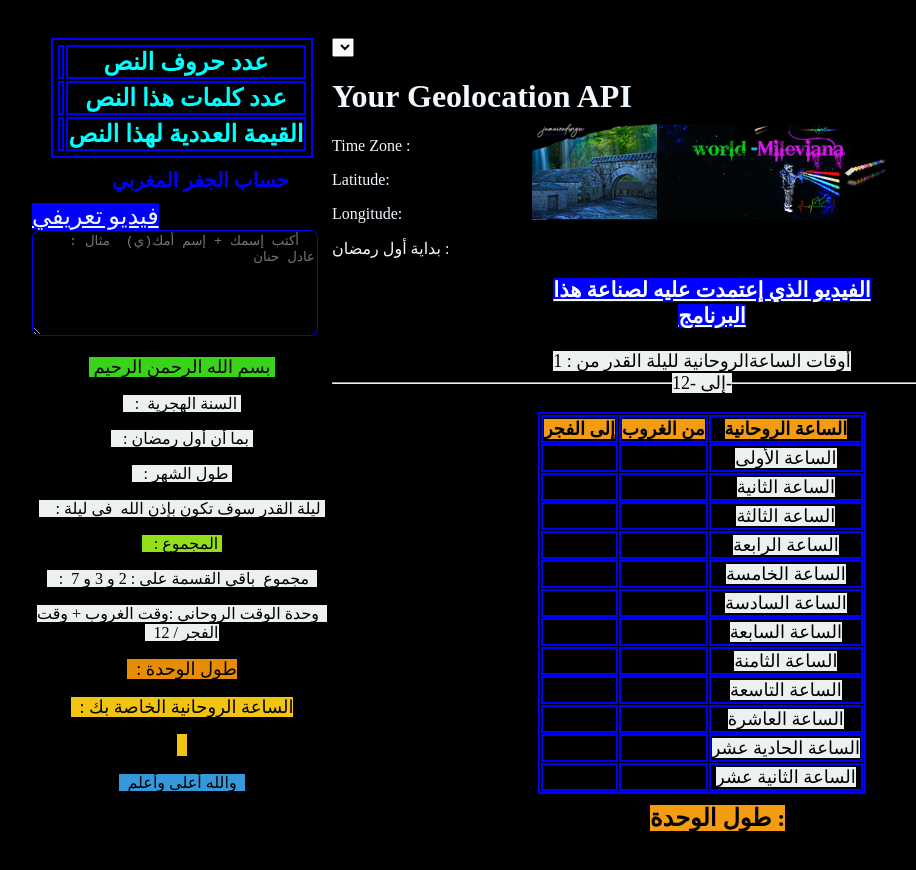
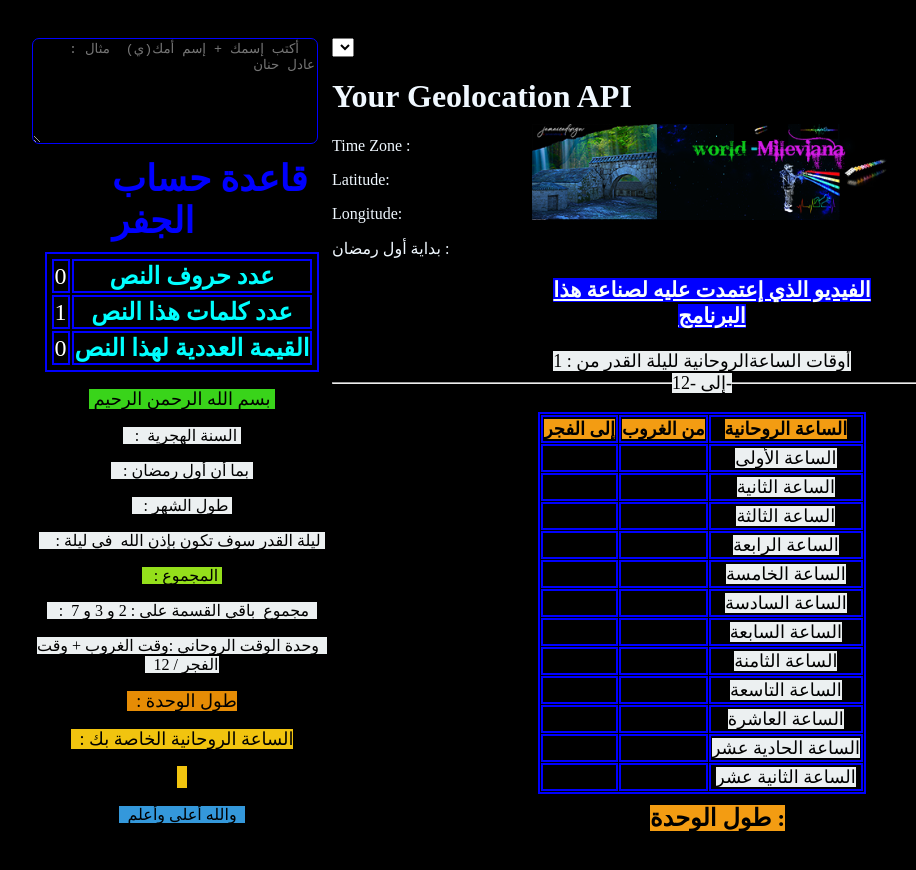
Before and after one commit to tasnimsaid/selsabil_elkadar, a plain HTML site: page index.html in a window 1280 px wide. Shown: the top 870 px of the page, without its empty margins (58-974 px from the left). Drawn offline with Linux system fonts and the light colour scheme.

Commit message:
Add files via upload

```diff
--- a/app.js
+++ b/app.js
@@ -14,10 +14,10 @@ var latitude, longitude;
 
 function countWord() {
 
-  var text = document.getElementById("text").value;
+  let text = document.getElementById("text").value;
   text =text.trim();
 
-   var words = text.split(" ").length ;
+   let words = text.split(" ").length ;
 
 
 
@@ -30,37 +30,37 @@ function countWord() {
 
 
 
-  var Counter1 = 0 ;
-  var Counter2 = 0 ;
-  var Counter3 = 0 ;
-  var Counter4 = 0 ;
+  let Counter1 = 0 ;
+  let Counter2 = 0 ;
+  let Counter3 = 0 ;
+  let Counter4 = 0 ;
 
-   var Counter5 = 0 ;
-   var Counter6 = 0 ;
-  var Counter7 = 0 ;
-  var Counter8 = 0 ;
-  var Counter9 = 0 ;
-  var Counter10 = 0 ;
+   let Counter5 = 0 ;
+   let Counter6 = 0 ;
+  let Counter7 = 0 ;
+  let Counter8 = 0 ;
+  let Counter9 = 0 ;
+  let Counter10 = 0 ;
 
-  var Counter11 = 0 ;
-  var Counter12 = 0 ;
-  var Counter13 = 0 ;
-  var Counter14 = 0 ;
-  var Counter15 = 0 ;
-  var Counter16 = 0 ;
-  var Counter17 = 0 ;
-  var Counter18 = 0 ;
-  var Counter19 = 0 ;
-  var Counter20 = 0 ;
-  var Counter21 = 0 ;
-  var Counter22 = 0 ;
-  var Counter23 = 0 ;
-  var Counter24 = 0 ;
-  var Counter25 = 0 ;
-  var Counter26 = 0 ;
-  var Counter27 = 0 ;
-  var Counter28 = 0 ;
-  // var Counter29 = 0 ;
+  let Counter11 = 0 ;
+  let Counter12 = 0 ;
+  let Counter13 = 0 ;
+  let Counter14 = 0 ;
+  let Counter15 = 0 ;
+  let Counter16 = 0 ;
+  let Counter17 = 0 ;
+  let Counter18 = 0 ;
+  let Counter19 = 0 ;
+  let Counter20 = 0 ;
+  let Counter21 = 0 ;
+  let Counter22 = 0 ;
+  let Counter23 = 0 ;
+  let Counter24 = 0 ;
+  let Counter25 = 0 ;
+  let Counter26 = 0 ;
+  let Counter27 = 0 ;
+  let Counter28 = 0 ;
+  // let Counter29 = 0 ;
 
 
 
@@ -74,35 +74,35 @@ function countWord() {
 
 
 
-  var alif = ['ا','أ','إ','آ'];
+  let alif = ['ا','أ','إ','آ'];
 
-  var laa = ['ل'];
-  var haa = ['ح'];
-  var mim = ['م'];
-  var dal = ['د'];
-  var haae = ['ه' ,'ة'];
-  var raa = ['ر'];
-  var baa = ['ب'];
-  var ine = ['ع'];
-  var yaa = ['ي','ى','ئ'];
-   var noon = ['ن'];
-  var kaf = ['ك'];
-  var ouaou = ['و','ؤ'];
-  var sin = ['س'];
-  var taa = ['ت'];
-  var saad = ['ص'];
-  var ttae = ['ط'];
-  var ppaf = ['ق'];
-  var ddal = ['ذ'];
-  var gaa = ['غ'];
-  var daa = ['ض'];
-  var faa = ['ف'];
-  var zay = ['ز'];
-  var kha = ['خ'];
-  var chine = ['ش'];
-  var ddda = ['ظ'];
-  var jim = ['ج'];
-  var ttta = ['ث'];
+  let laa = ['ل'];
+  let haa = ['ح'];
+  let mim = ['م'];
+  let dal = ['د'];
+  let haae = ['ه' ,'ة'];
+  let raa = ['ر'];
+  let baa = ['ب'];
+  let ine = ['ع'];
+  let yaa = ['ي','ى','ئ'];
+   let noon = ['ن'];
+  let kaf = ['ك'];
+  let ouaou = ['و','ؤ'];
+  let sin = ['س'];
+  let taa = ['ت'];
+  let saad = ['ص'];
+  let ttae = ['ط'];
+  let ppaf = ['ق'];
+  let ddal = ['ذ'];
+  let gaa = ['غ'];
+  let daa = ['ض'];
+  let faa = ['ف'];
+  let zay = ['ز'];
+  let kha = ['خ'];
+  let chine = ['ش'];
+  let ddda = ['ظ'];
+  let jim = ['ج'];
+  let ttta = ['ث'];
 
 
   //
@@ -377,7 +377,7 @@ function countWord() {
 }
 
 
-
+countWord()
 
 
 
@@ -1119,9 +1119,9 @@ return `${formattedHours}:${formattedMinutes}:${formattedSeconds}`;
 
 
 
-}) //  .catch((error) => {
-   //     console.error("Error:", error);
-   //   });
+     }).catch((error) => {
+       console.error("Error:", error);
+     });
 
 
     }
@@ -1143,9 +1143,8 @@ return `${formattedHours}:${formattedMinutes}:${formattedSeconds}`;
      // Call getPrayerTimes function to get prayer times for the user's location
 
      getPrayerTimes1(latitude, longitude);
+   },
+   (error) => {
+     console.error(error);
    }
-   // ,
-   // (error) => {
-   //   console.error(error);
-   // }
  );
--- a/index.html
+++ b/index.html
@@ -20,6 +20,15 @@
     </header>
 
     <aside>
+        <form>
+
+            <textarea dir="rtl" placeholder ="  أكتب إسمك + إسم أمك(ي)  مثال : عادل حنان " class ="textarea1" id="text" onkeypress="countWord() ,countWords()"  ></textarea>
+
+        </form>
+<div class = "h_class">
+
+    <h1 class="eljafr"> قاعدة  حساب  الجفر  </h1>
+</div>
 
 
         <table class ="best">
@@ -52,22 +61,6 @@
             </tr>
 
         </table>
-
-      <div class = "h_class">
-
-    <h2 class="eljafr crestal" > حساب  الجفر المغربي  </h2>
-</div>
-
-
-<a class="videos"  href="">فيديو تعريفي</a>
-<!-- <input type="number" id="fresas"> -->
-        <form>
-
-            <textarea dir="rtl" placeholder ="  أكتب إسمك + إسم أمك(ي)  مثال : عادل حنان " class ="textarea1" id="text" onkeypress="countWord() ,countWords()"  style="height: 100px; width: 280px;"></textarea>
-
-        </form>
-
-
 
         <!-- nice -->
 
@@ -136,7 +129,6 @@
     <!-- <p>Date (Hijri): <span id="hijriDate"></span></p>
     <p>gregorianDate: <span id="gregorianDate"></span></p> -->
     <p>  بداية أول رمضان : <span id="firstholidays"></span></p>
-    <!-- <p>  الموافق   للتاريخ الميلادي : <span id="ask"></span></p> -->
 
   </div>
   <div >
@@ -298,10 +290,10 @@ var latitude, longitude;
 
 function countWord() {
 
-  var text = document.getElementById("text").value;
+  let text = document.getElementById("text").value;
   text =text.trim();
 
-   var words = text.split(" ").length ;
+   let words = text.split(" ").length ;
 
 
 
@@ -314,37 +306,37 @@ function countWord() {
 
 
 
-  var Counter1 = 0 ;
-  var Counter2 = 0 ;
-  var Counter3 = 0 ;
-  var Counter4 = 0 ;
+  let Counter1 = 0 ;
+  let Counter2 = 0 ;
+  let Counter3 = 0 ;
+  let Counter4 = 0 ;
 
-   var Counter5 = 0 ;
-   var Counter6 = 0 ;
-  var Counter7 = 0 ;
-  var Counter8 = 0 ;
-  var Counter9 = 0 ;
-  var Counter10 = 0 ;
+   let Counter5 = 0 ;
+   let Counter6 = 0 ;
+  let Counter7 = 0 ;
+  let Counter8 = 0 ;
+  let Counter9 = 0 ;
+  let Counter10 = 0 ;
 
-  var Counter11 = 0 ;
-  var Counter12 = 0 ;
-  var Counter13 = 0 ;
-  var Counter14 = 0 ;
-  var Counter15 = 0 ;
-  var Counter16 = 0 ;
-  var Counter17 = 0 ;
-  var Counter18 = 0 ;
-  var Counter19 = 0 ;
-  var Counter20 = 0 ;
-  var Counter21 = 0 ;
-  var Counter22 = 0 ;
-  var Counter23 = 0 ;
-  var Counter24 = 0 ;
-  var Counter25 = 0 ;
-  var Counter26 = 0 ;
-  var Counter27 = 0 ;
-  var Counter28 = 0 ;
-  // var Counter29 = 0 ;
+  let Counter11 = 0 ;
+  let Counter12 = 0 ;
+  let Counter13 = 0 ;
+  let Counter14 = 0 ;
+  let Counter15 = 0 ;
+  let Counter16 = 0 ;
+  let Counter17 = 0 ;
+  let Counter18 = 0 ;
+  let Counter19 = 0 ;
+  let Counter20 = 0 ;
+  let Counter21 = 0 ;
+  let Counter22 = 0 ;
+  let Counter23 = 0 ;
+  let Counter24 = 0 ;
+  let Counter25 = 0 ;
+  let Counter26 = 0 ;
+  let Counter27 = 0 ;
+  let Counter28 = 0 ;
+  // let Counter29 = 0 ;
 
 
 
@@ -358,35 +350,35 @@ function countWord() {
 
 
 
-  var alif = ['ا','أ','إ','آ'];
+  let alif = ['ا','أ','إ','آ'];
 
-  var laa = ['ل'];
-  var haa = ['ح'];
-  var mim = ['م'];
-  var dal = ['د'];
-  var haae = ['ه' ,'ة'];
-  var raa = ['ر'];
-  var baa = ['ب'];
-  var ine = ['ع'];
-  var yaa = ['ي','ى','ئ'];
-   var noon = ['ن'];
-  var kaf = ['ك'];
-  var ouaou = ['و','ؤ'];
-  var sin = ['س'];
-  var taa = ['ت'];
-  var saad = ['ص'];
-  var ttae = ['ط'];
-  var ppaf = ['ق'];
-  var ddal = ['ذ'];
-  var gaa = ['غ'];
-  var daa = ['ض'];
-  var faa = ['ف'];
-  var zay = ['ز'];
-  var kha = ['خ'];
-  var chine = ['ش'];
-  var ddda = ['ظ'];
-  var jim = ['ج'];
-  var ttta = ['ث'];
+  let laa = ['ل'];
+  let haa = ['ح'];
+  let mim = ['م'];
+  let dal = ['د'];
+  let haae = ['ه' ,'ة'];
+  let raa = ['ر'];
+  let baa = ['ب'];
+  let ine = ['ع'];
+  let yaa = ['ي','ى','ئ'];
+   let noon = ['ن'];
+  let kaf = ['ك'];
+  let ouaou = ['و','ؤ'];
+  let sin = ['س'];
+  let taa = ['ت'];
+  let saad = ['ص'];
+  let ttae = ['ط'];
+  let ppaf = ['ق'];
+  let ddal = ['ذ'];
+  let gaa = ['غ'];
+  let daa = ['ض'];
+  let faa = ['ف'];
+  let zay = ['ز'];
+  let kha = ['خ'];
+  let chine = ['ش'];
+  let ddda = ['ظ'];
+  let jim = ['ج'];
+  let ttta = ['ث'];
 
 
   //
@@ -735,14 +727,14 @@ function countWord() {
 
 
 
-//  const hijras = document.getElementById("fresas").innerHTML ;
+
 
  //api calendar
 
 
  function getPrayerTimes1(meth) {
    // ADHAN PRAYER TIMES API endpoint
-   const url = `http://api.aladhan.com/v1/hijriCalendar/1946/9?latitude=${latitude}&longitude=${longitude}&method=${meth}`;
+   const url = `http://api.aladhan.com/v1/hijriCalendar/1945/9?latitude=${latitude}&longitude=${longitude}&method=${meth}`;
 
    fetch(url)
      .then((response) => response.json())
@@ -754,16 +746,10 @@ function countWord() {
       //   hijryear9 = data.data[0].date.hijri.year;
 
        const hijriday7 = data.data[0].date.hijri.weekday.ar;
-
        const hijryear7 = parseInt(data.data[0].date.hijri.year);
        const lenghts = data.data.length;
 
 
-       hijriCalendar.gregorian.date
-
-    const gregorianDate= data.data[0].date.gregorian;
-     console.log("gregorianDate");
-      document.getElementById("ask").innerHTML=gregorianDate;
 
    var myselected = document.querySelector("#mys1");
 
@@ -1241,8 +1227,7 @@ document.getElementById("timezone").innerHTML=timezone1;
 
 
 
-
-       document.getElementById("year_mano").innerHTML = hijryear1 - 500;
+       document.getElementById("year_mano").innerHTML = hijryear1;
        document.getElementById("first_mano").innerHTML = hijriday7;
        document.getElementById("lenght_mano").innerHTML = lenghts;
        console.log(data);
@@ -1400,7 +1385,7 @@ return `${formattedHours}:${formattedMinutes}:${formattedSeconds}`;
 
 
 
-
+    window.getPrayerTimes1 = getPrayerTimes1;
 
 
 // END test 1 for timing
@@ -1410,11 +1395,9 @@ return `${formattedHours}:${formattedMinutes}:${formattedSeconds}`;
 
 
 
-     })
-
-   //   .catch((error) => {
-   //     console.error("Error:", error);
-   //   });
+     }).catch((error) => {
+       console.error("Error:", error);
+     });
 
 
     }
@@ -1436,11 +1419,10 @@ return `${formattedHours}:${formattedMinutes}:${formattedSeconds}`;
      // Call getPrayerTimes function to get prayer times for the user's location
 
     //  getPrayerTimes1(latitude, longitude);
+   },
+   (error) => {
+     console.error(error);
    }
-   // ,
-   // (error) => {
-   //   console.error(error);
-   // }
  );
 
 
--- a/style.css
+++ b/style.css
@@ -49,8 +49,8 @@ aside{
 
 .textarea1{
 
-height:200px;
-width : 200px;
+height: 100px;
+ width: 280px;
 color : white;
 background : black ;
 border: 1px solid blue;
@@ -236,19 +236,7 @@ left: 10px;
 
 
 
-.crestal{
-    font-size: smaller !important;
-    position: relative !important;
-    /* left: -10px !important; */
-    justify-content: center;
 
-}
-.videos{
-
-    background-color: blue;
-    color: aliceblue;
-    font-size: x-large;
-}
 
 
 /*
```
Lines whose indentation alone changed are shown as unchanged.
